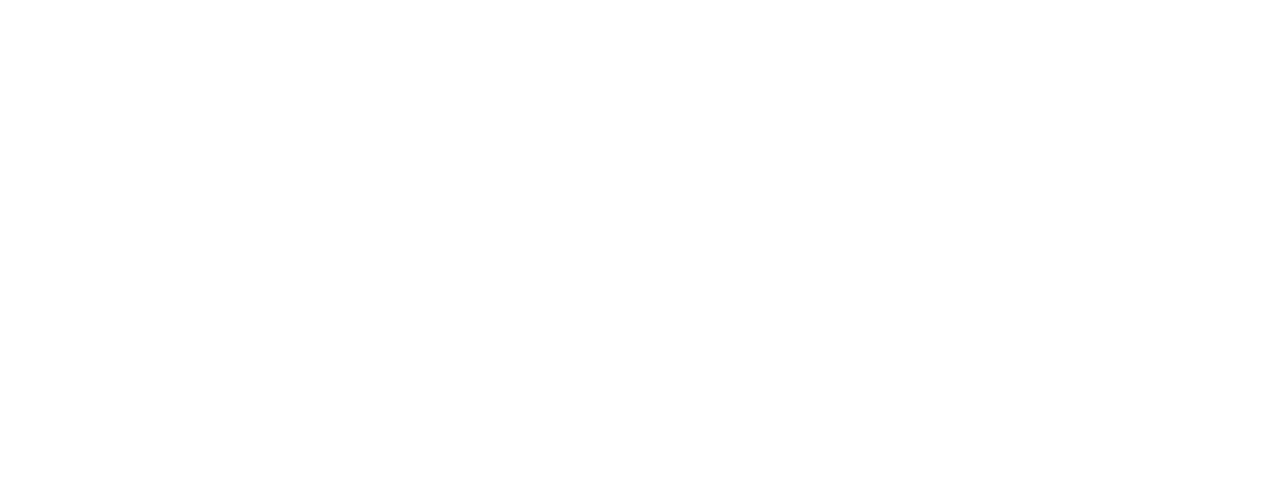
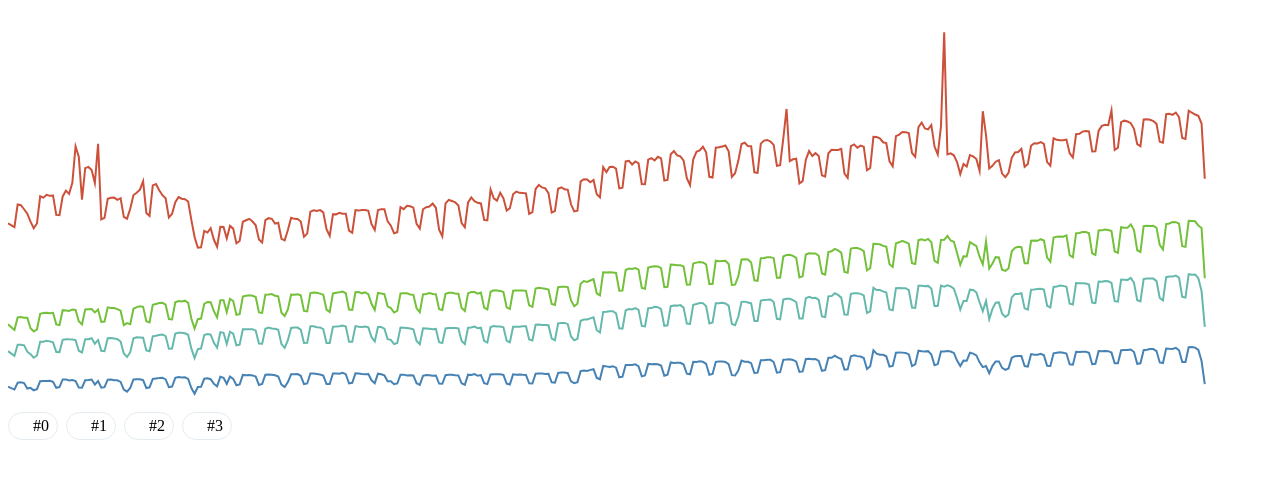
Before and after one commit to saionaro/weechart, a plain HTML site: page src/index.html in a window 1280 px wide. Drawn offline with Linux system fonts and the light colour scheme.

Commit message:
Painting graphs

```diff
--- a/src/index.css
+++ b/src/index.css
@@ -2,3 +2,42 @@
   width: 100%;
   height: 100%;
 }
+
+.visually-hidden {
+  position: absolute;
+  clip: rect(0 0 0 0);
+  width: 1px;
+  height: 1px;
+  margin: -1px;
+}
+
+.checkbox {
+  display: block;
+  border: 1px solid #e5ecf1;
+  padding: 4px 8px 4px 24px;
+  border-radius: 14px;
+  cursor: pointer;
+}
+
+.checkbox__title {
+  color: red;
+}
+
+.checkbox__input:checked + .checkbox__title {
+  color: black;
+}
+
+.charts-selector {
+  list-style: none;
+  padding: 0;
+  margin: 0;
+  display: flex;
+}
+
+.charts-selector__item {
+  /* display: inline-block; */
+}
+
+.charts-selector__item + .charts-selector__item {
+  margin-left: 8px;
+}
--- a/src/index.html
+++ b/src/index.html
@@ -8,7 +8,9 @@
     <link rel="stylesheet" type="text/css" href="./index.css" />
   </head>
   <body>
-    <div class="app"></div>
+    <div class="app">
+      <canvas class="app__canvas" width="1200" height="400"></canvas>
+    </div>
     <script src="./index.js"></script>
   </body>
 </html>
--- a/src/index.js
+++ b/src/index.js
@@ -1 +1,137 @@
-console.log("hey");
+const HEIGHT = 400;
+const WIDTH = 1200;
+const MAX_WIDTH = 1200;
+const MAX_HEIGHT = 390;
+
+const types = {
+  Line: "line",
+  Date: "x"
+};
+
+let canvas;
+let context2d;
+let chartSet;
+const target = 4;
+
+const exclude = {};
+
+const fetchData = () =>
+  fetch("./chart_data.json")
+    .then(data => data.json())
+    .catch(console.log);
+
+const findExtremums = chartData => {
+  let max = -Infinity;
+  let min = Infinity;
+
+  for (let column of chartData.columns) {
+    const type = column[0];
+
+    if (chartData.types[type] === types.Line && !exclude[type]) {
+      for (let i = 1; i < column.length; i++) {
+        if (column[i] > max) {
+          max = column[i];
+        }
+        if (column[i] < min) {
+          min = column[i];
+        }
+      }
+    }
+  }
+
+  return { max, min };
+};
+
+const calculateVerticalRatio = maxValue =>
+  maxValue > MAX_HEIGHT ? MAX_HEIGHT / maxValue : 1;
+
+const calculateHorisontalRatio = count => MAX_WIDTH / count;
+
+const clear = () => context2d.clearRect(0, 0, canvas.width, canvas.height);
+
+const drawChart = chartData => {
+  // console.log(chartData);
+  context2d.lineWidth = 2;
+
+  const extremums = findExtremums(chartData);
+  const verticalRatio = calculateVerticalRatio(extremums.max);
+  const horisontalRatio = calculateHorisontalRatio(chartData.columns[0].length);
+
+  const lowestDot = extremums.min * verticalRatio;
+  const highestDot = extremums.max * verticalRatio;
+
+  const paddings = (MAX_HEIGHT - (highestDot - lowestDot)) / 2;
+
+  const delta = lowestDot - paddings;
+
+  // debugger;
+
+  // const horisontalShift =
+
+  console.log("Vertical ratio: " + verticalRatio);
+  console.log("Horisontal ratio: " + horisontalRatio);
+
+  for (let column of chartData.columns) {
+    const type = column[0];
+
+    if (chartData.types[type] === types.Line && !exclude[type]) {
+      context2d.strokeStyle = chartData.colors[type];
+
+      context2d.beginPath();
+      context2d.moveTo(0, delta + HEIGHT - column[1] * verticalRatio);
+
+      for (let i = 2; i < column.length; i++) {
+        context2d.lineTo(
+          i * horisontalRatio,
+          delta + HEIGHT - column[i] * verticalRatio
+        );
+      }
+
+      context2d.stroke();
+      context2d.restore();
+      context2d.closePath();
+    }
+  }
+};
+
+const renderButtons = chartData => {
+  let items = "";
+
+  for (let type in chartData.types) {
+    if (chartData.types[type] === types.Line) {
+      items += `<li class="charts-selector__item">
+        <label class="checkbox">
+          <input type="checkbox" class="checkbox__input visually-hidden" name="${type}" checked>
+          <span class="checkbox__title">${chartData.names[type]}</span>
+        </label>
+      </li>`;
+    }
+  }
+
+  const tempContainer = document.createElement("div");
+  tempContainer.innerHTML = `<ul class="charts-selector">${items}</ul>`;
+
+  const li = tempContainer.children[0];
+
+  li.addEventListener("change", e => {
+    exclude[e.target.name] = !e.target.checked;
+    clear();
+    drawChart(chartSet[target]);
+  });
+
+  document.body.appendChild(li);
+};
+
+const onFetchData = data => {
+  chartSet = data;
+  renderButtons(data[target]);
+  drawChart(chartSet[target]);
+};
+
+const bootUp = () => {
+  canvas = document.querySelector(".app__canvas");
+  context2d = canvas.getContext("2d");
+  fetchData().then(onFetchData);
+};
+
+document.addEventListener("DOMContentLoaded", bootUp);
```
